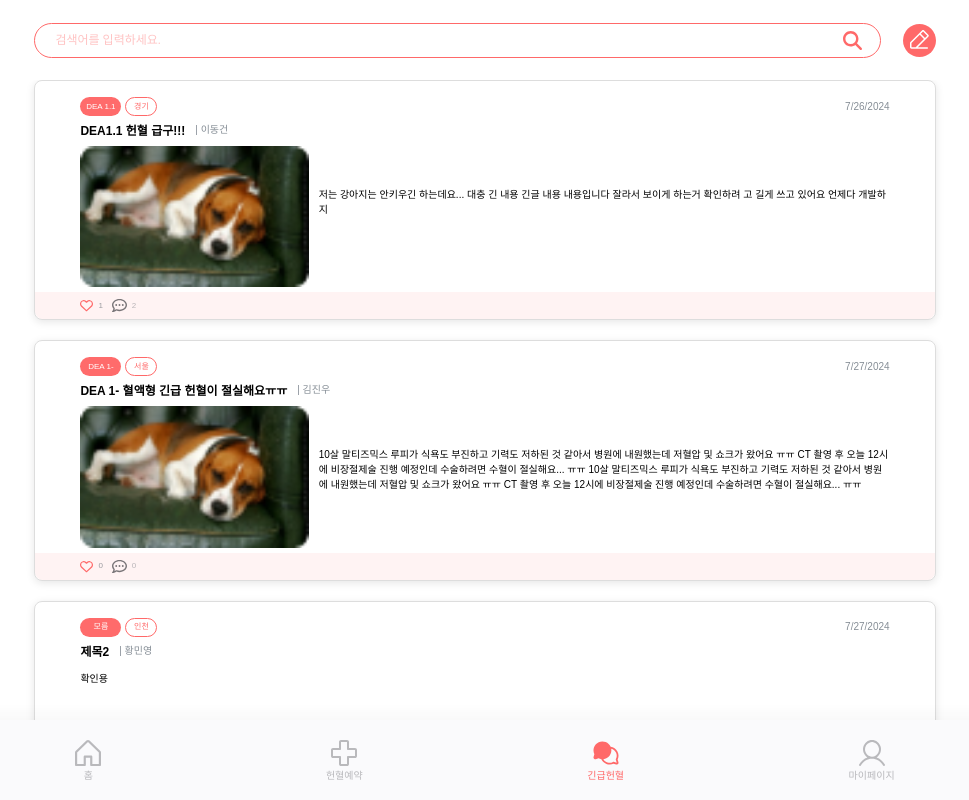
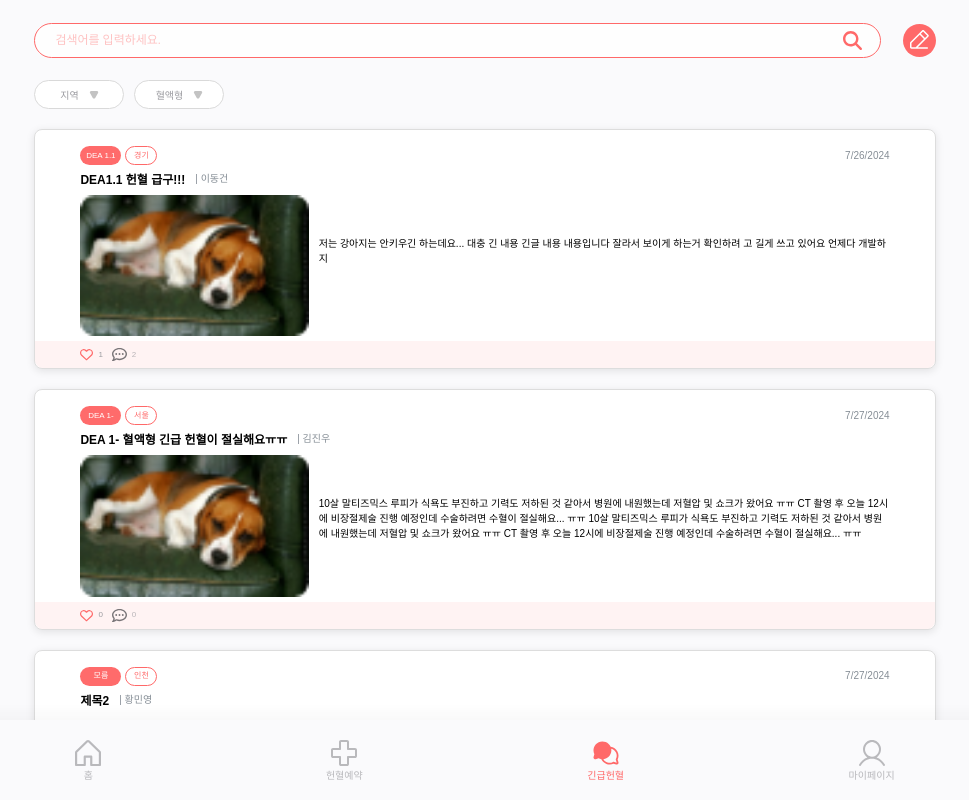
Before and after one commit to LikeLion-at-DGU/2024-hackathon-3-sharedog-frontend, a React (Vite) app: page /bloodPost in a window 1280 px wide. Shown: the whole page, without its empty margins (155-1124 px from the left). Built offline with nearby package versions, Linux system fonts and the light colour scheme.

Commit message:
💄 Feat: 긴급헌혈페이지 필터 추가

```diff
--- a/src/App.jsx
+++ b/src/App.jsx
@@ -15,6 +15,7 @@ const Wrapper = styled.div`
   flex-direction: column;
   margin: 0 auto;
   overflow: hidden;//스크롤설정
+  /* background-color: #FAFAFC; */
 `;
 const MainContent = styled.div`
   flex: 1;
--- a/src/GlobalStyle.jsx
+++ b/src/GlobalStyle.jsx
@@ -61,6 +61,7 @@ table {
     /* max-width: 100%; */
     //반응형할때 가로 스크롤 없애는 코드 모바일화면할때 수정해야될수있음
     /* overflow-y: hidden; */
+
 }
 
 /* *::selection {
@@ -70,6 +71,7 @@ table {
 html, body, #root {
     width: 100%;
     height: 100%;
+    background-color: #FAFAFC;
 }
 body {
 
--- a/src/pages/bloodPostPage/BloodPost.jsx
+++ b/src/pages/bloodPostPage/BloodPost.jsx
@@ -1,11 +1,16 @@
 // 긴급헌혈페이지 담당자: 이동건
 import React, { useEffect, useState } from 'react';
 import {
-    Wrapper,
+    Wrapper,DropdownWrapper
 } from './Styled';
 import Header from './header/Header';
 import dummyBloodPost from "../../data/dummyBloodPost";
 import BloodPostCard from '../../components/bloodPostCard/BloodPostCard';
+import Dropdown from './DropDown';
+
+const regions = ["전체", "서울", "인천", "경기", "강원", "경상", "충청", "전라", "제주"];
+const bloodTypes = ["전체", "DEA 1-", "DEA 1.1", "DEA 1.2", "DEA 3", "DEA 4", "DEA 5", "DEA 7"];
+
 const BloodPost = () => {
     const [posts, setPosts] = useState([]);
 
@@ -29,6 +34,11 @@ const BloodPost = () => {
     <Header />
     {/* 이런식으로 헤더를 각페이지에서 따로 임포트시키는게 나을듯요  */}
     <Wrapper>
+      <DropdownWrapper>
+        <Dropdown label="지역" options={regions} />
+        <Dropdown label="혈액형" options={bloodTypes} />
+      </DropdownWrapper>
+
       {/* <div>긴급헌혈페이지</div> */}
       {posts.map(post => (
         <BloodPostCard
--- /dev/null
+++ b/src/pages/bloodPostPage/DropDown.jsx
@@ -0,0 +1,117 @@
+import React, { useState } from 'react';
+import styled from 'styled-components';
+import DropDownIcon from '../../assets/icons/dropdown.svg?react'
+// 드롭다운 컨테이너 스타일: 드롭다운의 기본 레이아웃을 정의
+const DropdownContainer = styled.div`
+  position: relative; // DropdownButton과 DropdownContent를 같은 컨테이너 내에서 상대적으로 배치
+  display: inline-block; // 컨테이너를 인라인 블록 요소로 설정
+`;
+
+// 드롭다운 버튼 스타일: 드롭다운을 열거나 닫는 버튼 스타일 정의
+const DropdownButton = styled.button`
+    border-radius: 30px;
+    border: 1px solid #D9D9D9;
+    background: #FFF;
+    display: flex;
+    justify-content: center;
+    align-items: center;
+    /* width: 70px; */
+    width:90px;
+    height: 29px;
+    /* padding: 7px 7px 7px 9px; */
+    /* flex-direction: column;
+    align-items: flex-start; */
+    gap: 10px;
+  padding: 10px; // 버튼 안쪽 여백 설정
+  cursor: pointer; // 마우스를 올렸을 때 포인터 커서 표시
+
+    color: #9C9CA1;
+    text-align: center;
+    font-family: SUIT;
+    font-size: 10px;;
+    font-weight: 400;
+`;
+
+// 드롭다운 내용 스타일: 드롭다운이 열릴 때 표시되는 내용의 스타일 정의
+const DropdownContent = styled.div`
+    display: ${({ isOpen }) => (isOpen ? 'block' : 'none')}; // isOpen 상태에 따라 표시 여부 결정
+    position: absolute; // 부모 컨테이너에 상대적으로 위치 설정
+    border: 1px solid #D9D9D9;
+    /* border-left: 1px solid #D9D9D9;
+    border-bottom: 1px solid #D9D9D9; */
+    background: #FFF;
+    /* box-shadow: 0px 8px 16px rgba(0, 0, 0, 0.2); // 그림자 효과 추가 */
+    z-index: 1; // 드롭다운이 다른 요소들보다 위에 표시되도록 설정
+    margin-top: 0px; // 버튼과 드롭다운 내용 사이의 간격 설정
+
+    color: var(--Gray-Gray01, #9C9CA1);
+    text-align: center;
+    font-family: SUIT;
+    font-size: 10px;
+    font-weight: 400;
+
+    width:90px;
+    border-radius: 10px 10px 10px 10px;//드롭다운 끝부분둥글게
+`;
+
+// 옵션 스타일: 드롭다운 내 각 옵션의 스타일 정의
+const Option = styled.div`
+  padding: 10px; // 옵션 내부 여백 설정
+  cursor: pointer; // 마우스를 올렸을 때 포인터 커서 표시
+  &:hover { // 옵션에 마우스를 올렸을 때 배경색 변경
+    background-color: rgba(255, 105, 105, 0.20);
+    border: 0.5px solid #FF6969;
+    color: var(--Red-Red04, #FF6969);
+}`;
+
+// Dropdown 컴포넌트: 드롭다운 버튼과 내용을 포함하는 컴포넌트
+const Dropdown = ({ options, label }) => {
+    const [isOpen, setIsOpen] = useState(false); // 드롭다운의 열림/닫힘 상태 관리
+    const toggleDropdown = () => setIsOpen(!isOpen); // 드롭다운 열림/닫힘 상태 토글
+
+    const [selectedOption, setSelectedOption] = useState(label); // 선택된 항목 상태 관리
+    const handleOptionClick = (option) => {
+        setSelectedOption(option); // 선택된 항목 업데이트
+        setIsOpen(false); // 드롭다운 닫기
+    };
+
+    return (
+        <DropdownContainer>
+        <DropdownButton onClick={toggleDropdown}>
+        {selectedOption} {/* 선택된 항목을 버튼에 표시 */}
+        <DropDownIcon /> {/* 드롭다운 아이콘 추가 */}
+      </DropdownButton>
+      <DropdownContent isOpen={isOpen}>
+        {options.map((option, index) => (
+          <Option
+            key={index}
+            selected={option === selectedOption} // 선택된 항목인지 확인
+            onClick={() => handleOptionClick(option)} // 항목 클릭 시 처리
+          >
+            {option} {/* 각 옵션의 텍스트 */}
+          </Option>
+        ))}
+      </DropdownContent>
+        </DropdownContainer>
+    );
+};
+
+export default Dropdown; // Dropdown 컴포넌트를 기본 내보내
+
+
+// return (
+//     <DropdownContainer>
+//     <DropdownButton onClick={toggleDropdown}>
+//         {label} {/* 드롭다운 버튼에 표시될 라벨 */}
+//         <DropDownIcon /> {/*버튼옆에 삼각형아이콘*/}
+//     </DropdownButton>
+//     <DropdownContent isOpen={isOpen}>
+//         {options.map((option, index) => ( // options 배열을 반복하여 각 옵션을 표시
+//         <Option key={index}>
+//             {option} {/* 각 옵션의 텍스트 */}
+//         </Option>
+//         ))}
+//     </DropdownContent>
+//     </DropdownContainer>
+// );
+// };
--- a/src/pages/bloodPostPage/Styled.jsx
+++ b/src/pages/bloodPostPage/Styled.jsx
@@ -1,5 +1,6 @@
 // 긴급헌혈페이지 스타일 담당자: 이동건
 import styled from 'styled-components';
+
 
 export const Wrapper = styled.div`
     display  :flex ;
@@ -9,11 +10,21 @@ export const Wrapper = styled.div`
     gap:20px;
     width: 100%;
     height: 80vh;
-    font-size: 20px;
+    /* font-size: 20px;
     font-family: SUIT;//폰트사용 예시
-    font-weight: 800;
-
+    font-weight: 800; */
     /* margin-top: 60px; */
     flex: 1;
     overflow-y: auto;//가운데 내용만 스크롤되게 하는 코드
 `;
+
+// export const Filter = () => (
+//     <div>필터</div>
+// );
+
+export const DropdownWrapper=styled.div`
+    display: flex;
+    width: 88%;
+    justify-content: flex-start;
+    gap:10px;
+`;
```
Also changed, not shown: src/assets/icons/dropdown.svg (added). Lines whose indentation alone changed are shown as unchanged.
